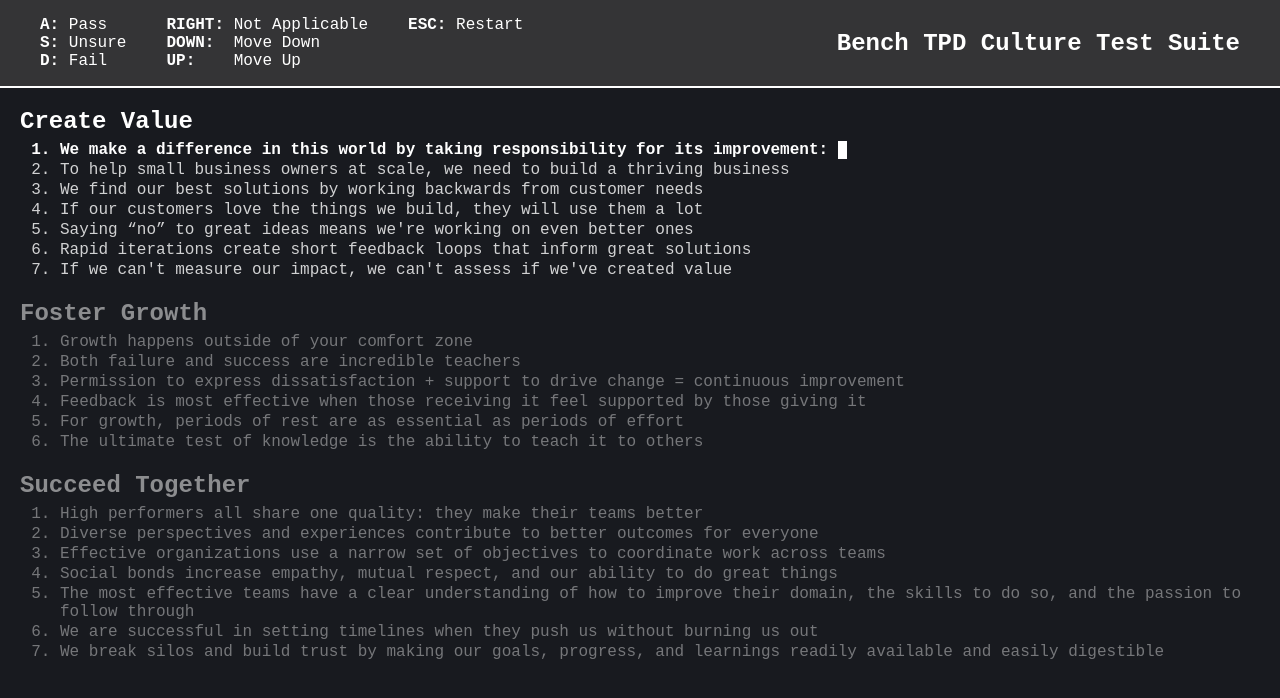
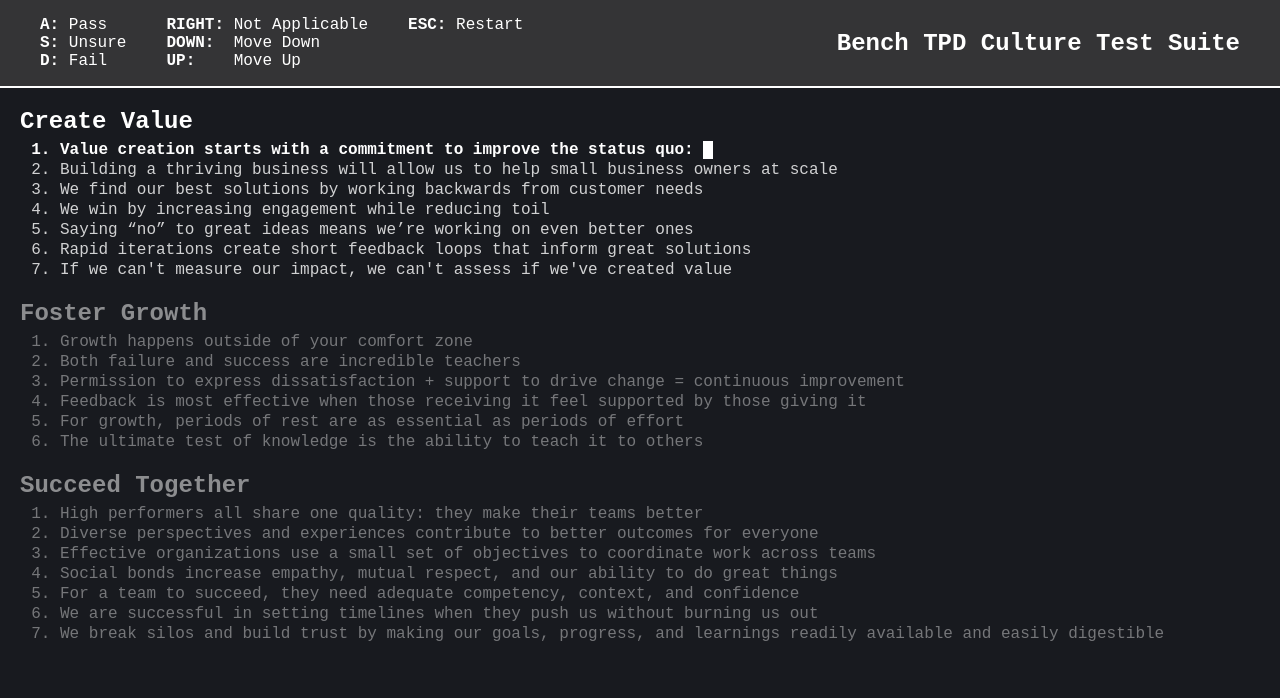
Before and after one commit to BenchLabs/bench-culture-test-suite, a React (Create React App) app: page / in a window 1280 px wide. Shown: the top 698 px of the page. Built offline with nearby package versions, Linux system fonts and the light colour scheme.

Commit message:
Update principles per employee feedback, update README

```diff
--- a/src/principles.js
+++ b/src/principles.js
@@ -2,11 +2,11 @@ export default [
   {
     name: 'Create Value',
     axioms: [
-      "We make a difference in this world by taking responsibility for its improvement",
-      "To help small business owners at scale, we need to build a thriving business",
+      "Value creation starts with a commitment to improve the status quo",
+      "Building a thriving business will allow us to help small business owners at scale",
       "We find our best solutions by working backwards from customer needs",
-      "If our customers love the things we build, they will use them a lot",
-      "Saying “no” to great ideas means we're working on even better ones",
+      "We win by increasing engagement while reducing toil",
+      "Saying “no” to great ideas means we’re working on even better ones",
       "Rapid iterations create short feedback loops that inform great solutions",
       "If we can't measure our impact, we can't assess if we've created value",
     ]
@@ -27,9 +27,9 @@ export default [
     axioms: [
       "High performers all share one quality: they make their teams better",
       "Diverse perspectives and experiences contribute to better outcomes for everyone",
-      "Effective organizations use a narrow set of objectives to coordinate work across teams",
+      "Effective organizations use a small set of objectives to coordinate work across teams",
       "Social bonds increase empathy, mutual respect, and our ability to do great things",
-      "The most effective teams have a clear understanding of how to improve their domain, the skills to do so, and the passion to follow through",
+      "For a team to succeed, they need adequate competency, context, and confidence",
       "We are successful in setting timelines when they push us without burning us out",
       "We break silos and build trust by making our goals, progress, and learnings readily available and easily digestible",
     ]
```
Also changed, not shown: 1 other file (tests, documents, lock files or other folders).
